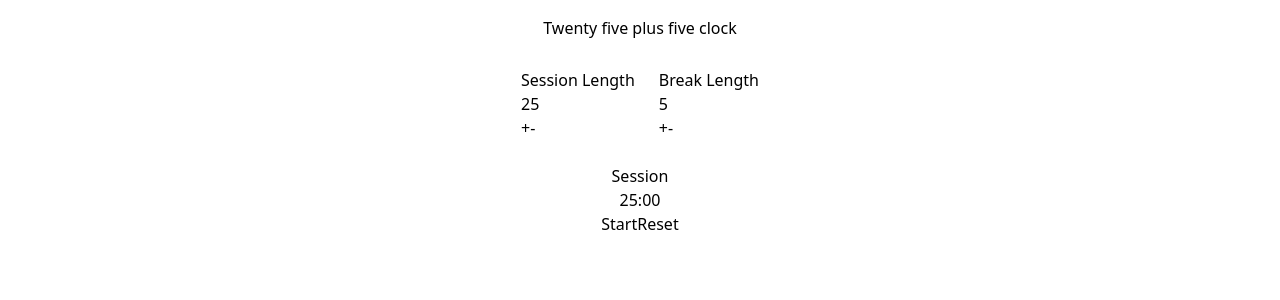
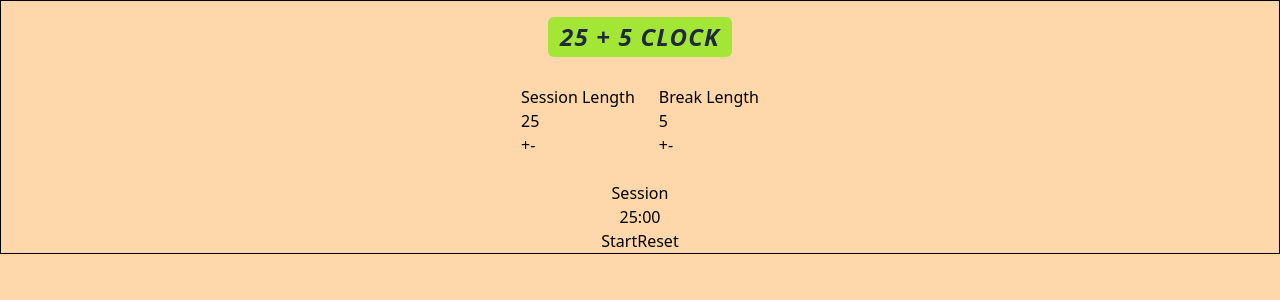
Before and after one commit to AndreyDmitriev39r/fcc-25-plus-five-clock, a React (Vite) app: page / in a window 1280 px wide. Shown: the top 300 px of the page. Built offline with nearby package versions, Linux system fonts and the light colour scheme.

Commit message:
heading-styling

```diff
--- a/index.html
+++ b/index.html
@@ -6,8 +6,8 @@
     <meta name="viewport" content="width=device-width, initial-scale=1.0" />
     <title>25 plus 5 clock</title>
   </head>
-  <body>
-    <div id="root"></div>
+  <body class="h-screen">
+    <div id="root" class="h-full bg-orange-200"></div>
     <script type="module" src="/src/main.jsx"></script>
     <script src="https://cdn.freecodecamp.org/testable-projects-fcc/v1/bundle.js"></script>
   </body>
--- a/src/App.jsx
+++ b/src/App.jsx
@@ -4,7 +4,7 @@ import SessionControl from "./SessionControl"
 
 function App() {
   return (
-    <div className="App flex flex-row flex-wrap gap-6 justify-center">
+    <div className="App flex flex-row flex-wrap gap-6 justify-center border border-black">
       <Heading />
       <LengthSettings name="session"/>
       <LengthSettings name="break"/>
--- a/src/Heading.jsx
+++ b/src/Heading.jsx
@@ -1,7 +1,7 @@
 const Heading = () => {
   return (
     <div className="heading-container w-full">
-      <h1 className="text-center mt-4 mb-1">Twenty five plus five clock</h1>
+      <h1 className="w-fit mx-auto mt-4 mb-1 px-3 py-1 bg-lime-400 text-center text-2xl uppercase italic font-extrabold tracking-wider text-slate-800 rounded-md">25 + 5 clock</h1>
     </div>
   )
 }
```
